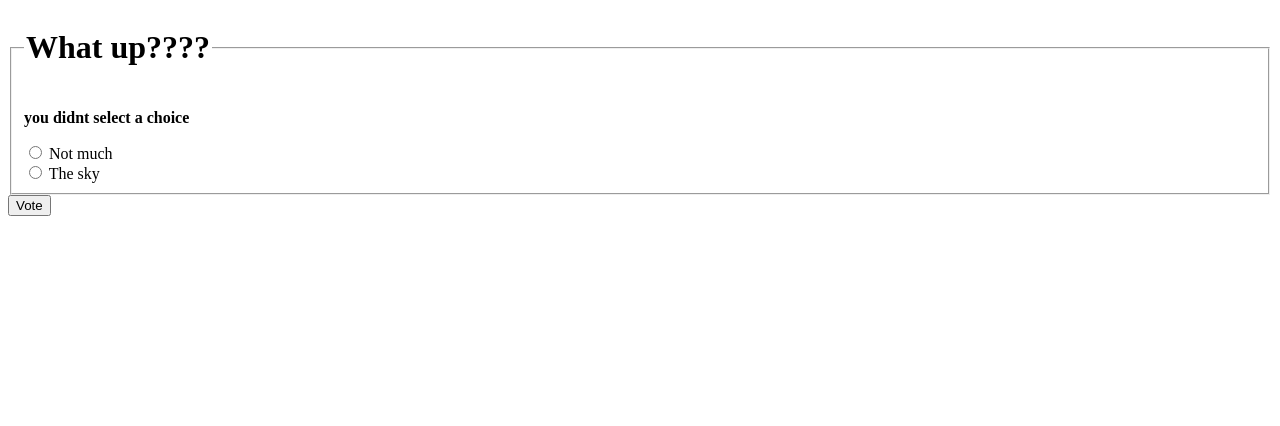
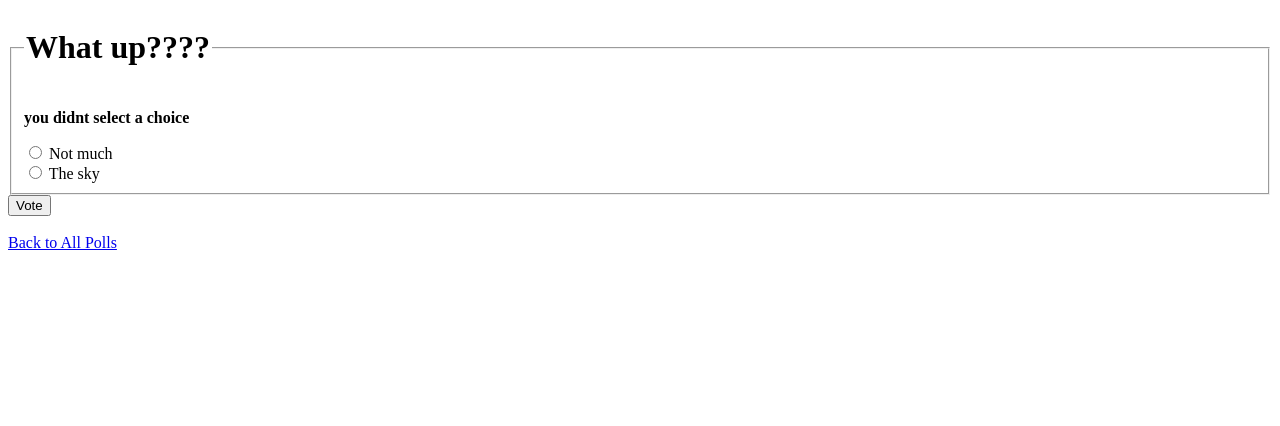
Before and after one commit to grant-create/Django-project, a Django app: page /polls/1/vote/ in a window 1280 px wide. Shown: the top 426 px of the page. Run offline with Django 3.2, Linux system fonts and the light colour scheme; data comes from the database, SQL or seed files in the repository; both versions use the stored data as it was after the commit.

Commit message:
added links to homepage

```diff
--- a/mysite/polls/templates/polls/detail.html
+++ b/mysite/polls/templates/polls/detail.html
@@ -30,7 +30,7 @@
     </fieldset>
     <input type="submit" value="Vote">
     </form>
-
-
+    <br>
+    <a href="{% url 'polls:index' %}">Back to All Polls</a>
 </body>
 </html>
--- a/mysite/polls/templates/polls/index.html
+++ b/mysite/polls/templates/polls/index.html
@@ -8,6 +8,7 @@
     <title>Document</title>
 </head>
 <body>
+    <h1>All Polls</h1>
 
     {% if latest_question_list %}
         <ul>
--- a/mysite/polls/templates/polls/results.html
+++ b/mysite/polls/templates/polls/results.html
@@ -19,6 +19,8 @@
     </ul>
 
     <a href="{% url 'polls:detail' question.id %}">Vote again?</a>
+    <br>
+    <a href="{% url 'polls:index' %}">Back to All Polls</a>
 
 </body>
 </html>
```
Also changed, not shown: mysite/db.sqlite3.
